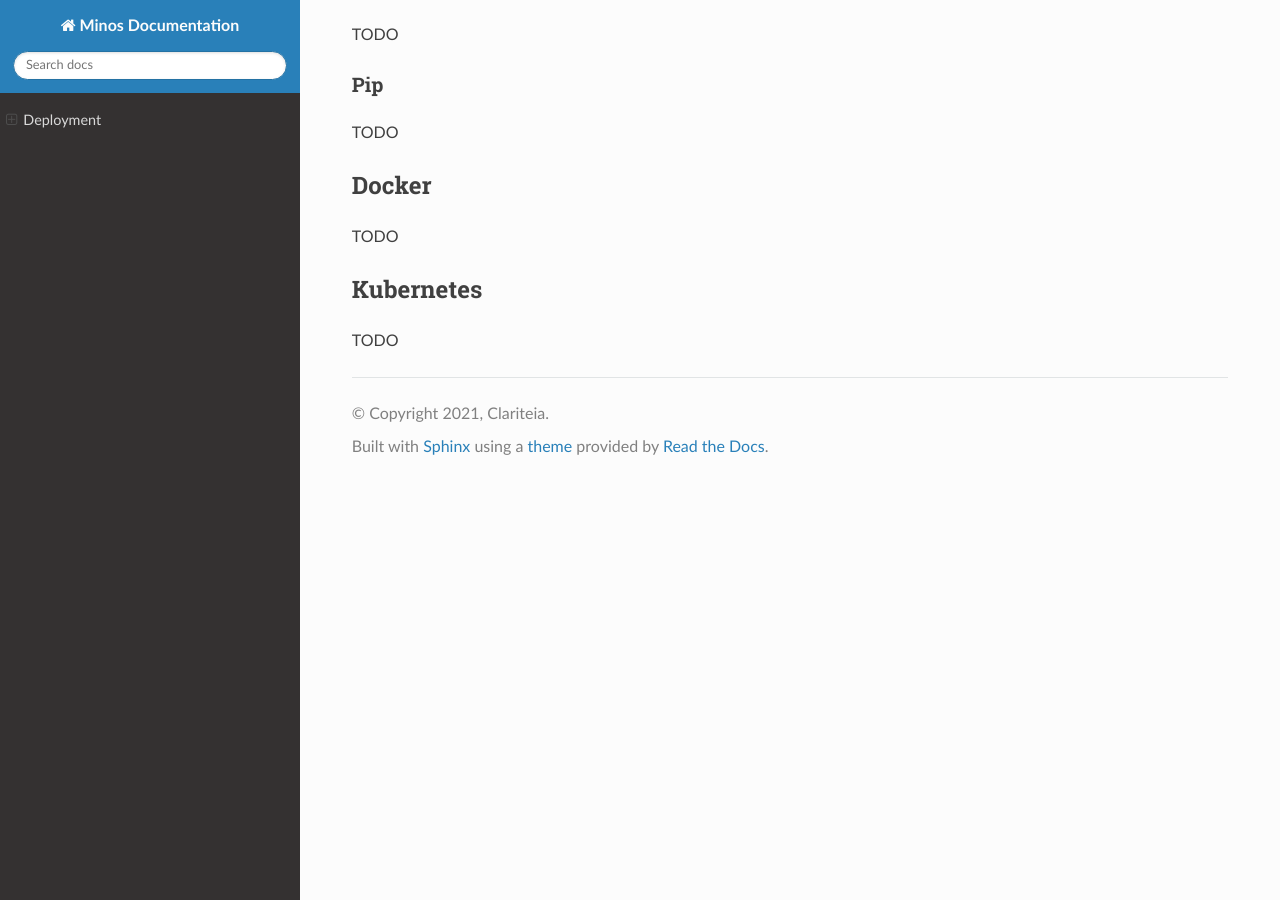
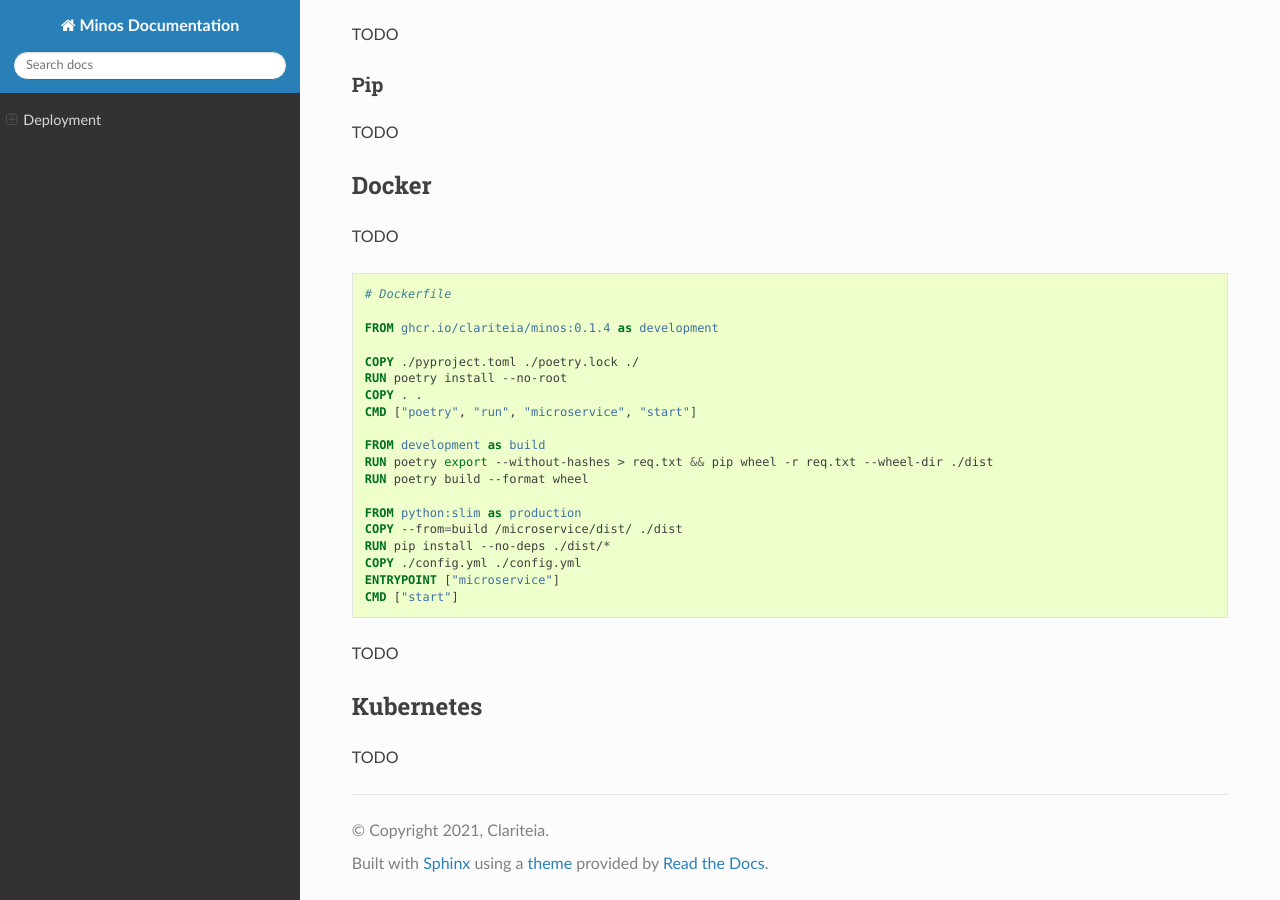
Before and after one commit to Clariteia/minos-documentation, a Sphinx documentation site: the page built from docs/quickstart/deployment.md, in a window 1280 px wide and 900 px high, scrolled down 1808 px. Built offline with Sphinx 7.4.7 and the Read the Docs theme 2.0.0, drawn with Linux system fonts in a browser that asks for light colours.

Commit message:
* Add `Dockerfile` example

````diff
--- a/docs/quickstart/deployment.md
+++ b/docs/quickstart/deployment.md
@@ -93,6 +93,31 @@ TODO
 TODO
 
 ## Docker
+
+TODO
+
+```dockerfile
+# Dockerfile
+
+FROM ghcr.io/clariteia/minos:0.1.4 as development
+
+COPY ./pyproject.toml ./poetry.lock ./
+RUN poetry install --no-root
+COPY . .
+CMD ["poetry", "run", "microservice", "start"]
+
+FROM development as build
+RUN poetry export --without-hashes > req.txt && pip wheel -r req.txt --wheel-dir ./dist
+RUN poetry build --format wheel
+
+FROM python:slim as production
+COPY --from=build /microservice/dist/ ./dist
+RUN pip install --no-deps ./dist/*
+COPY ./config.yml ./config.yml
+ENTRYPOINT ["microservice"]
+CMD ["start"]
+```
+
 TODO
 
 ## Kubernetes
````
